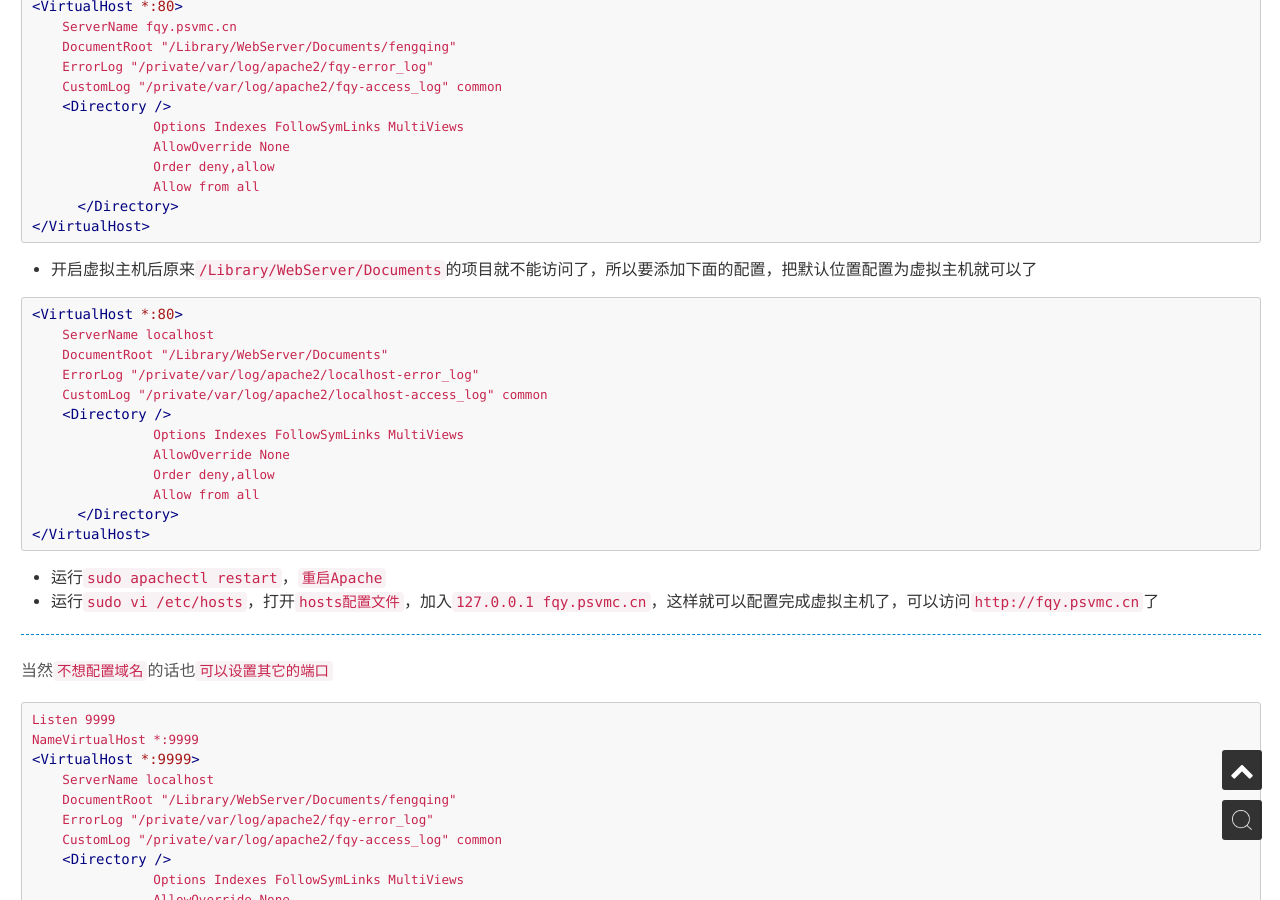
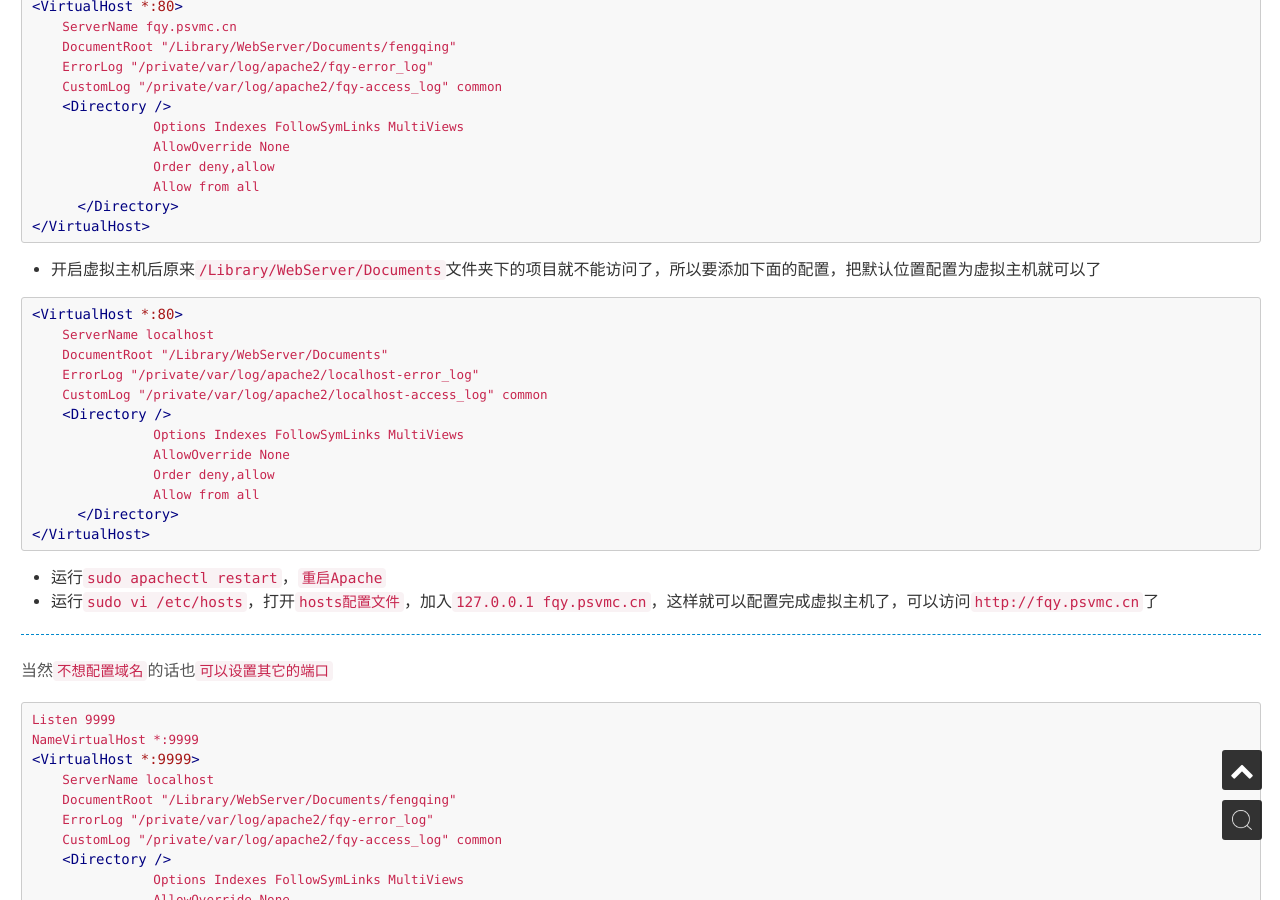
Before and after one commit to psvmc/myblog_jekyll, a Jekyll site: the page built from _posts/2016-05-13-mac-brew.md, in a window 1280 px wide and 900 px high, scrolled down 7310 px. Built offline with Jekyll 4.4.1, drawn with Linux system fonts in a browser that asks for light colours; nearby versions of some CDN libraries.

Commit message:
文章更新

````diff
--- a/_posts/2016-05-13-mac-brew.md
+++ b/_posts/2016-05-13-mac-brew.md
@@ -322,7 +322,7 @@ sudo apachectl restart
 </VirtualHost>
 ```
 
-+ 开启虚拟主机后原来`/Library/WebServer/Documents`的项目就不能访问了，所以要添加下面的配置，把默认位置配置为虚拟主机就可以了
++ 开启虚拟主机后原来`/Library/WebServer/Documents`文件夹下的项目就不能访问了，所以要添加下面的配置，把默认位置配置为虚拟主机就可以了
 
 ```xml
 <VirtualHost *:80>
````
